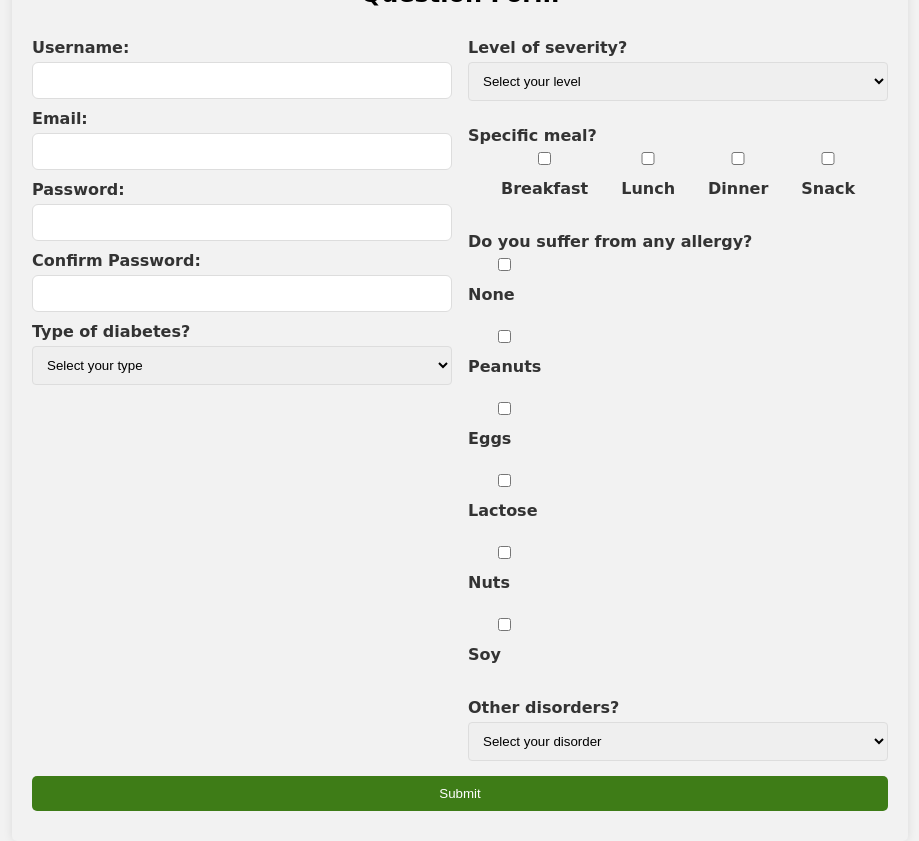
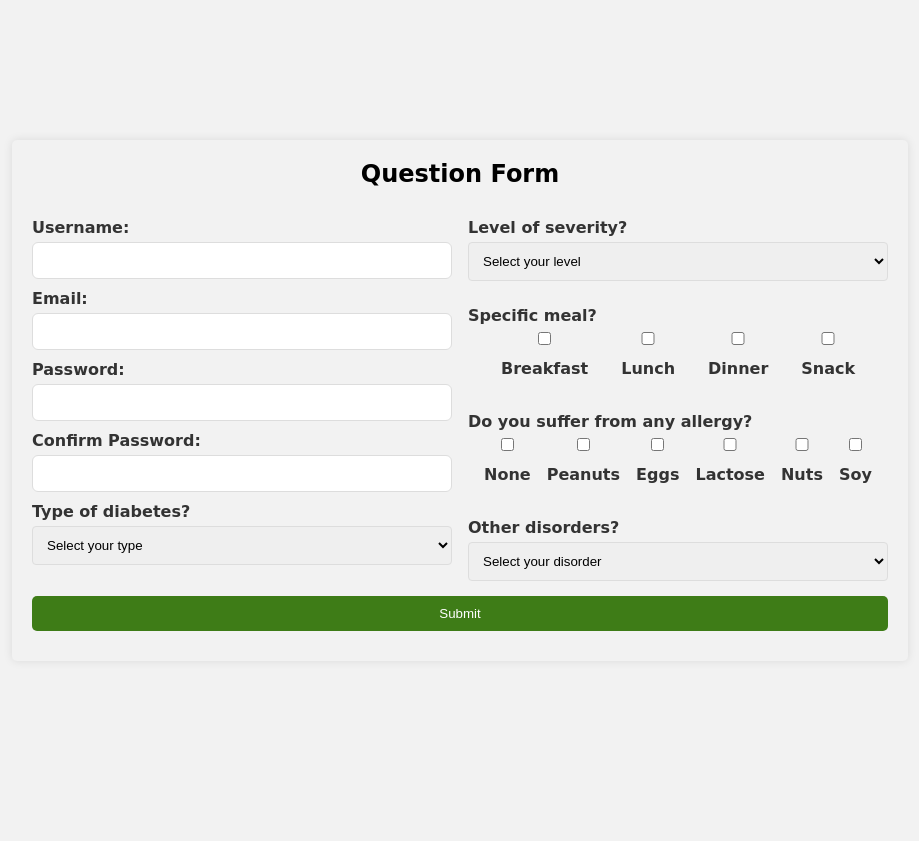
Before and after one commit to YahiaAbukhalifa/DECI-project-1.2, a website: page signup.html in a window 1280 px wide. Shown: the whole page, without its empty margins (180-1099 px from the left). After the commit the page ends 800 px from the top, so only its background shows below. Drawn offline with Linux system fonts and the light colour scheme.

Commit message:
correct some stylings

```diff
--- a/styles.css
+++ b/styles.css
@@ -136,7 +136,7 @@ button:hover {
   margin-top: 20px;
   font-weight: bold;
 }
-#specificMeal{
+#specificMeal , #allergy{
   width: 100%;
   height: fit-content;
   display: flex;
```
Also changed, not shown: style-sign.css (+6 -4 lines).
